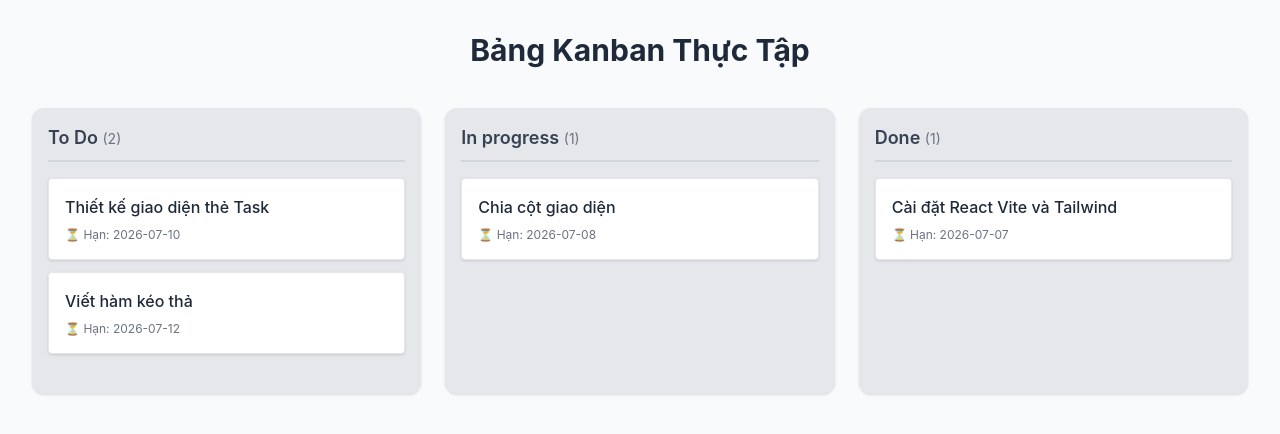
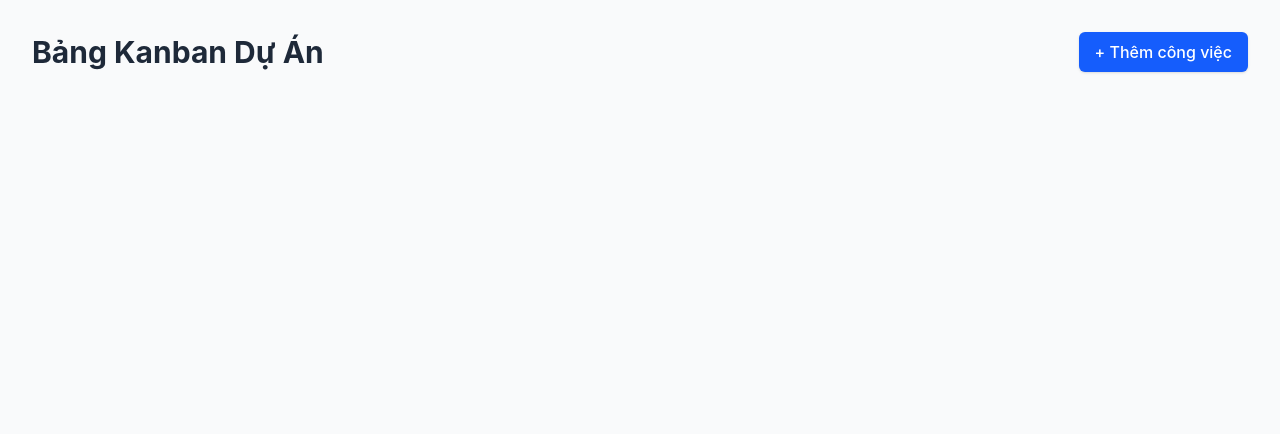
Before and after one commit to LuuTuong21/DoAnThucTap, a React app in the folder frontend/: page / in a window 1280 px wide. Shown: the top 434 px of the page. Built offline with nearby package versions, Linux system fonts and the light colour scheme; the HTML template or start-up script is replaced by a standard one.

Commit message:
Hoan thien giao dien the TaskCard va Modal them cong viec

```diff
--- a/frontend/src/App.jsx
+++ b/frontend/src/App.jsx
@@ -1,57 +1,48 @@
-import { useState } from 'react'
+import { useState } from 'react';
+import TaskCard from './components/TaskCard';
+import TaskModal from './components/TaskModal'; // 1. Thêm dòng import này
 
 function App() {
-  // 1. Tạo Mock Data theo đúng cấu trúc API Contract đã chốt
+  // 2. Thêm dòng này để tạo "công tắc" (mặc định là false - đang tắt)
+  const [isModalOpen, setIsModalOpen] = useState(false);
+
   const [boardData, setBoardData] = useState({
-    "To Do": [
-      { task_id: 1, title: "Thiết kế giao diện thẻ Task", deadline: "2026-07-10" },
-      { task_id: 2, title: "Viết hàm kéo thả", deadline: "2026-07-12" }
-    ],
-    "In progress": [
-      { task_id: 3, title: "Chia cột giao diện", deadline: "2026-07-08" }
-    ],
-    "Done": [
-      { task_id: 4, title: "Cài đặt React Vite và Tailwind", deadline: "2026-07-07" }
-    ]
+    // ... (Giữ nguyên cục Mock Data của bạn ở đây) ...
   });
 
   return (
-    <div className="min-h-screen bg-gray-50 p-8">
-      <h1 className="text-3xl font-bold text-center mb-10 text-gray-800">
-        Bảng Kanban Thực Tập
-      </h1>
+    <div className="min-h-screen bg-gray-50 p-8 font-sans">
+      <div className="max-w-7xl mx-auto">
 
-      {/* 2. Khung Bảng Kanban: Chia 3 cột bằng Flexbox */}
-      <div className="flex flex-col md:flex-row gap-6 justify-center max-w-7xl mx-auto">
+        <header className="mb-10 flex justify-between items-center">
+          <h1 className="text-3xl font-bold text-gray-800">
+            Bảng Kanban Dự Án
+          </h1>
 
-        {/* Lặp qua 3 key: To Do, In progress, Done */}
-        {Object.keys(boardData).map((statusName) => (
+          {/* 3. Sửa lại nút button này: Thêm sự kiện onClick để bật công tắc */}
+          <button
+            onClick={() => setIsModalOpen(true)}
+            className="bg-blue-600 hover:bg-blue-700 text-white px-4 py-2 rounded-md font-medium shadow-sm transition-colors"
+          >
+            + Thêm công việc
+          </button>
+        </header>
 
-          <div key={statusName} className="bg-gray-200 rounded-xl w-full md:w-1/3 p-4 shadow">
-            {/* Tiêu đề cột */}
-            <h2 className="font-semibold text-lg mb-4 text-gray-700 border-b-2 border-gray-300 pb-2">
-              {statusName} <span className="text-sm font-normal text-gray-500">({boardData[statusName].length})</span>
-            </h2>
-
-            {/* 3. Đổ danh sách Task vào cột */}
-            <div className="flex flex-col gap-3 min-h-50">
-              {boardData[statusName].map((task) => (
-
-                // Giao diện tĩnh của một thẻ Task
-                <div key={task.task_id} className="bg-white p-4 rounded shadow-sm border border-gray-200 hover:shadow-md cursor-pointer transition-shadow">
-                  <p className="font-medium text-gray-800">{task.title}</p>
-                  <p className="text-xs text-gray-500 mt-2">⏳ Hạn: {task.deadline}</p>
-                </div>
-
-              ))}
-            </div>
-          </div>
-
-        ))}
+        {/* Khung Bảng Kanban */}
+        <div className="flex flex-col md:flex-row gap-6">
+            {/* ... (Giữ nguyên đoạn code render 3 cột ở đây) ... */}
+        </div>
 
       </div>
+
+      {/* 4. Thêm Modal vào cuối cùng (ngay trên thẻ đóng </div> cuối cùng) */}
+      <TaskModal
+        isOpen={isModalOpen}
+        onClose={() => setIsModalOpen(false)}
+      />
+
     </div>
-  )
+  );
 }
 
-export default App
+export default App;
--- /dev/null
+++ b/frontend/src/components/TaskCard.jsx
@@ -0,0 +1,36 @@
+import React from 'react';
+
+function TaskCard({ task }) {
+  return (
+    <div className="bg-white p-4 rounded-lg shadow-sm border border-gray-200 hover:shadow-md hover:border-blue-400 cursor-grab transition-all group">
+      {/* Tiêu đề */}
+      <h3 className="font-semibold text-gray-800 text-sm mb-2 group-hover:text-blue-600">
+        {task.title}
+      </h3>
+
+      {/* Mô tả (giới hạn 2 dòng để thẻ không bị quá dài) */}
+      {task.description && (
+        <p className="text-xs text-gray-600 mb-3 line-clamp-2">
+          {task.description}
+        </p>
+      )}
+
+      {/* Phần chân thẻ: Hạn chót và Trạng thái */}
+      <div className="flex justify-between items-center mt-3 pt-3 border-t border-gray-100">
+        <div className="flex items-center text-xs text-red-500 font-medium">
+          <svg className="w-3 h-3 mr-1" fill="none" stroke="currentColor" viewBox="0 0 24 24">
+            <path strokeLinecap="round" strokeLinejoin="round" strokeWidth="2" d="M12 8v4l3 3m6-3a9 9 0 11-18 0 9 9 0 0118 0z"></path>
+          </svg>
+          {task.deadline}
+        </div>
+
+        {/* Badge trạng thái nhỏ */}
+        <span className="px-2 py-1 text-[10px] font-semibold bg-gray-100 text-gray-500 rounded-full">
+          ID: {task.task_id}
+        </span>
+      </div>
+    </div>
+  );
+}
+
+export default TaskCard;
--- /dev/null
+++ b/frontend/src/components/TaskModal.jsx
@@ -0,0 +1,72 @@
+import React from 'react';
+
+function TaskModal({ isOpen, onClose }) {
+  // Nếu "công tắc" đang tắt, không hiển thị gì cả
+  if (!isOpen) return null;
+
+  return (
+    // Lớp nền đen mờ bao phủ toàn màn hình
+    <div className="fixed inset-0 bg-black/40 flex justify-center items-center z-50 backdrop-blur-sm">
+
+      {/* Khung màu trắng của Modal */}
+      <div className="bg-white rounded-xl w-full max-w-md p-6 shadow-2xl transform transition-all">
+        <h2 className="text-xl font-bold text-gray-800 mb-4 border-b pb-2">
+          Thêm công việc mới
+        </h2>
+
+        {/* Form nhập liệu tĩnh */}
+        <form className="flex flex-col gap-4">
+
+          {/* Tiêu đề */}
+          <div>
+            <label className="block text-sm font-medium text-gray-700 mb-1">Tiêu đề công việc</label>
+            <input
+              type="text"
+              placeholder="Vd: Thiết kế Database..."
+              className="w-full px-3 py-2 border border-gray-300 rounded-md focus:outline-none focus:ring-2 focus:ring-blue-500"
+            />
+          </div>
+
+          {/* Mô tả */}
+          <div>
+            <label className="block text-sm font-medium text-gray-700 mb-1">Mô tả chi tiết</label>
+            <textarea
+              rows="3"
+              placeholder="Nhập chi tiết công việc cần làm..."
+              className="w-full px-3 py-2 border border-gray-300 rounded-md focus:outline-none focus:ring-2 focus:ring-blue-500"
+            ></textarea>
+          </div>
+
+          {/* Hạn chót (Datetime theo ERD) */}
+          <div>
+            <label className="block text-sm font-medium text-gray-700 mb-1">Hạn chót</label>
+            <input
+              type="datetime-local"
+              className="w-full px-3 py-2 border border-gray-300 rounded-md focus:outline-none focus:ring-2 focus:ring-blue-500"
+            />
+          </div>
+
+          {/* Các nút hành động */}
+          <div className="flex justify-end gap-3 mt-4 pt-4 border-t border-gray-100">
+            <button
+              type="button"
+              onClick={onClose} // Bấm nút này sẽ gọi hàm tắt công tắc
+              className="px-4 py-2 text-sm font-medium text-gray-700 bg-gray-100 hover:bg-gray-200 rounded-md transition-colors"
+            >
+              Hủy bỏ
+            </button>
+            <button
+              type="button"
+              className="px-4 py-2 text-sm font-medium text-white bg-blue-600 hover:bg-blue-700 rounded-md transition-colors shadow-sm"
+            >
+              Lưu công việc
+            </button>
+          </div>
+
+        </form>
+      </div>
+    </div>
+  );
+}
+
+export default TaskModal;
```
